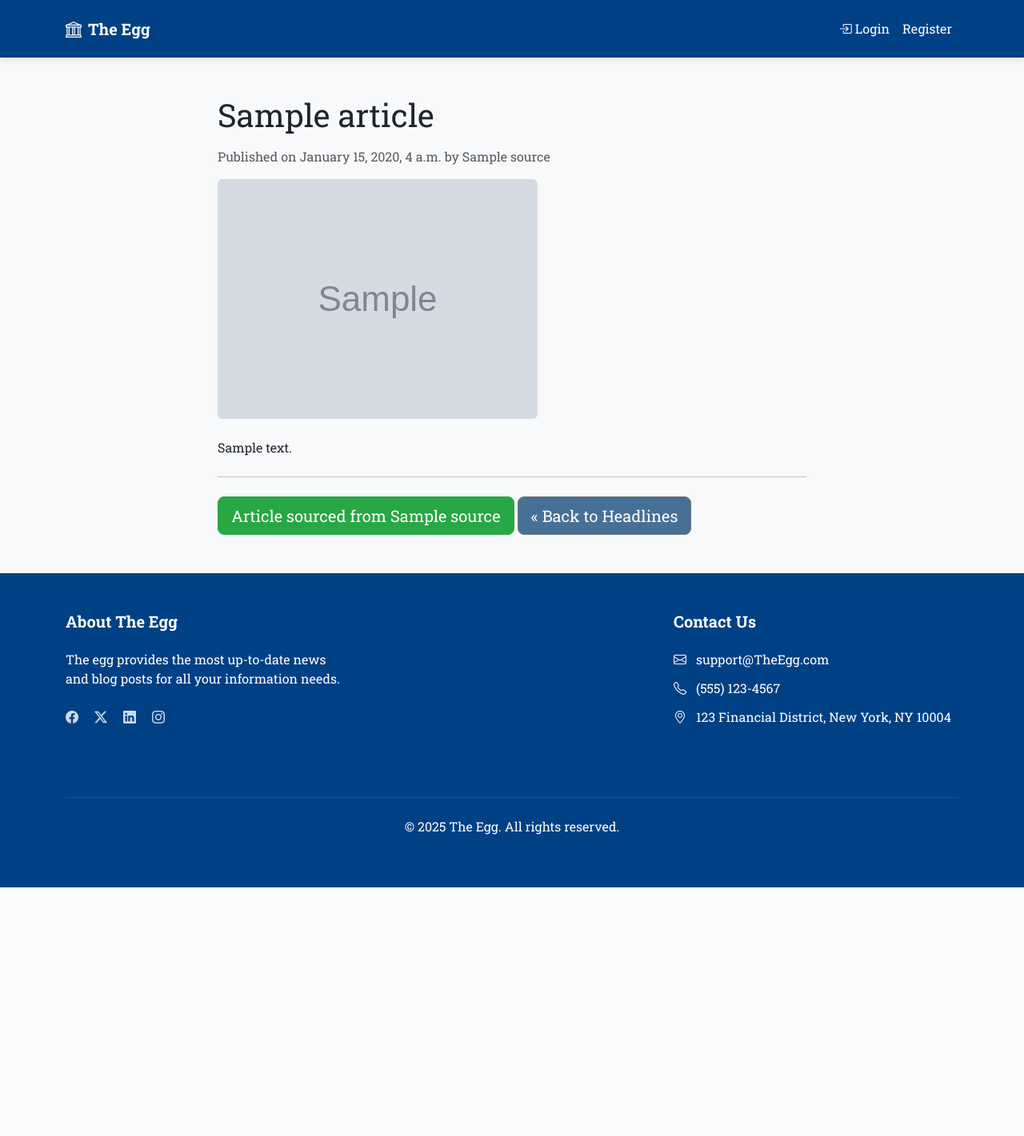
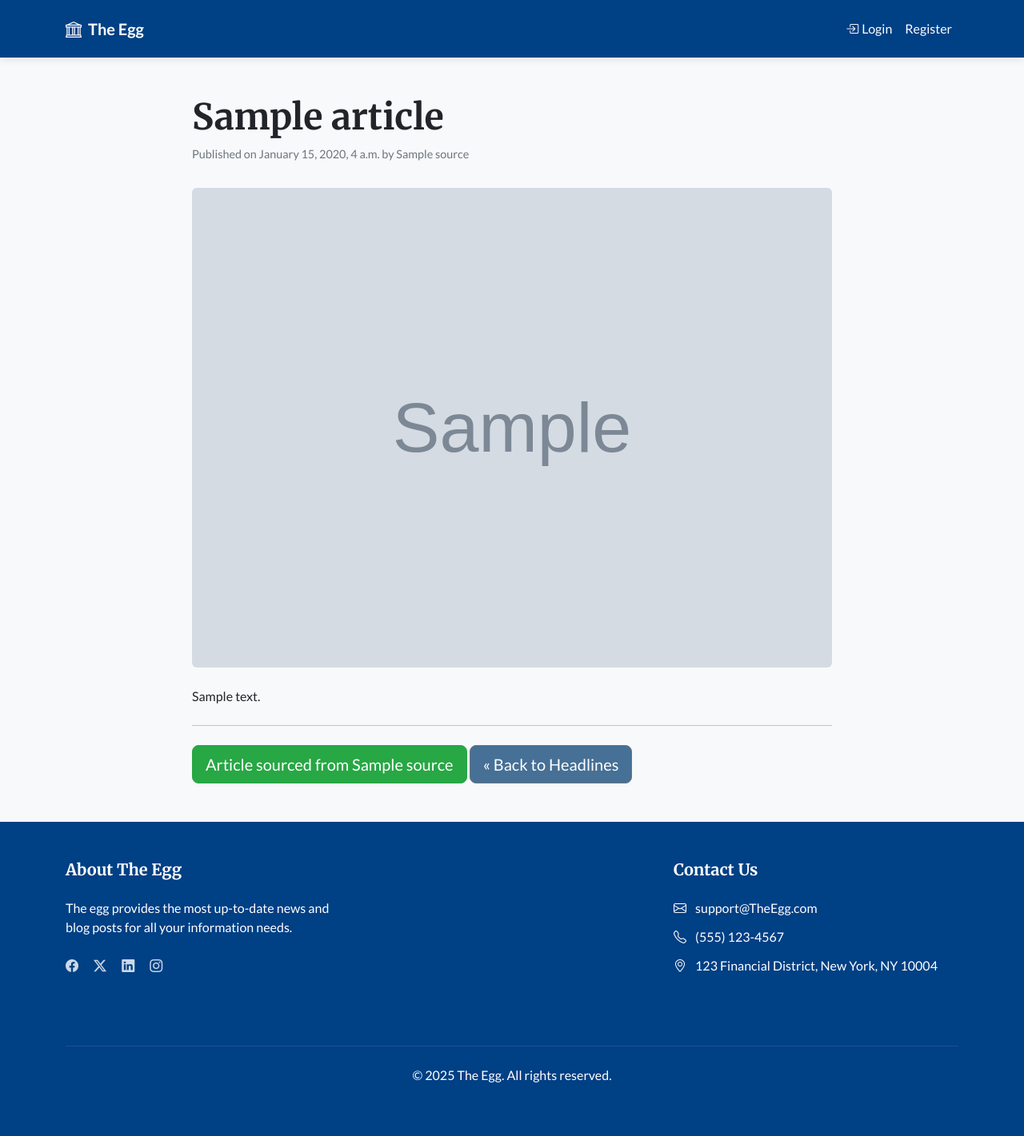
Before and after one commit to jakujobi/SE_Arch_Project_1, a Django app: page /article/1/ in a window 1280 px wide. Shown: the whole page at 80% size. Before the commit the page ends 1110 px from the top, so only its background shows below. Run offline with Django 5.2, Linux system fonts and the light colour scheme; tables that the repository leaves empty hold one stand-in row (values such as "Sample post"); grey boxes marked "Sample" are stand-in pictures.

Commit message:
Enhance styling and layout for article presentation
- Updated CSS to improve typography and add smooth transitions for links and article cards.
- Modified article detail template for better structure and readability, including new classes for styling.
- Integrated Google Fonts for Lato and Merriweather to enhance text appearance across the site.

```diff
--- a/news/static/css/style.css
+++ b/news/static/css/style.css
@@ -3,11 +3,96 @@
 /* Import Bootstrap Icons */
 @import url("https://cdn.jsdelivr.net/npm/bootstrap-icons@1.11.0/font/bootstrap-icons.css");
 
+/*
+   ================================
+   BASE STYLES & TYPOGRAPHY
+   ================================
+*/
 body {
-  font-family: "Roboto Slab", serif;
-  background-color: #f8f9fa; /* Light background for contrast */
+  font-family: 'Lato', sans-serif; /* NEW: Use Lato for body text */
+  background-color: #f8f9fa;
   color: #212529;
 }
+
+h1, h2, h3, h4, h5, h6 {
+  font-family: 'Merriweather', serif; /* NEW: Use Merriweather for headings */
+}
+
+a {
+  transition: color 0.2s ease-in-out; /* NEW: Smooth color transition for all links */
+}
+
+
+/*
+   ================================
+   NEWS-SPECIFIC STYLES
+   ================================
+*/
+
+/* Homepage Article Cards */
+.article-card {
+    transition: transform 0.2s ease-in-out, box-shadow 0.2s ease-in-out; /* NEW: Add smooth transition */
+}
+
+.article-card:hover {
+    transform: scale(1.03); /* NEW: Slightly scale up on hover */
+    box-shadow: 0 8px 25px rgba(0, 0, 0, 0.15); /* NEW: Add a more prominent shadow */
+}
+
+
+/* Article Detail Page */
+.article-container {
+    max-width: 800px; /* NEW: Constrain width for readability */
+    margin: 0 auto; /* NEW: Center the container */
+}
+
+.article-header h1 {
+    font-size: 2.8rem;
+    font-weight: 700;
+    margin-bottom: 0.5rem;
+}
+
+.article-meta {
+    font-size: 0.9rem;
+    color: #6c757d;
+    margin-bottom: 2rem;
+}
+
+.article-featured-image {
+    width: 100%;
+    height: auto;
+    border-radius: 8px;
+    margin-bottom: 2rem;
+}
+
+.article-body p {
+    font-size: 1.1rem;
+    line-height: 1.7; /* NEW: Improve line spacing for readability */
+    margin-bottom: 1.5rem;
+}
+
+.article-body img {
+    max-width: 100%; /* NEW: Ensure scraped images are responsive */
+    height: auto;
+    border-radius: 8px;
+    margin: 2rem 0;
+}
+
+.article-body blockquote {
+    border-left: 4px solid #007bff; /* NEW: Style for blockquotes */
+    padding-left: 1.5rem;
+    margin: 2rem 0;
+    font-style: italic;
+    color: #555;
+}
+
+
+/*
+   ================================
+   EXISTING & REUSABLE STYLES
+   (Slight modifications may occur)
+   ================================
+*/
 
 /* Navbar Styling */
 .navbar {
--- a/news/templates/base.html
+++ b/news/templates/base.html
@@ -5,6 +5,10 @@
     <meta charset="UTF-8" />
     <meta name="viewport" content="width=device-width, initial-scale=1.0" />
     <title>The Egg - News and Blog</title>
+    <!-- Google Fonts -->
+    <link rel="preconnect" href="https://fonts.googleapis.com">
+    <link rel="preconnect" href="https://fonts.gstatic.com" crossorigin>
+    <link href="https://fonts.googleapis.com/css2?family=Lato:wght@400;700&family=Merriweather:wght@400;700&display=swap" rel="stylesheet">
     <!-- Load Bootstrap via CDN -->
     <link rel="stylesheet" href="https://cdn.jsdelivr.net/npm/bootstrap@5.3.0/dist/css/bootstrap.min.css"/>
     <link rel="stylesheet" href="https://cdn.jsdelivr.net/npm/bootstrap-icons@1.11.1/font/bootstrap-icons.css"/>
--- a/news/templates/news/article_detail.html
+++ b/news/templates/news/article_detail.html
@@ -3,16 +3,18 @@
 {% block content %}
 <div class="container mt-5">
     <div class="row">
-        <div class="col-lg-8 offset-lg-2">
+        <div class="col-lg-12">
 
-            <h1 class="mb-3">{{ article.title }}</h1>
-
-            <p class="text-muted">
+            <div class="article-container">
+                <div class="article-header">
+                    <h1>{{ article.title }}</h1>
+                    <p class="article-meta">
                         Published on {{ article.published_at|date:"F j, Y, P" }} by {{ article.source.name }}
                     </p>
+                </div>
 
                 {% if article.image_url %}
-            <img src="{{ article.image_url }}" class="img-fluid rounded mb-4" alt="{{ article.title }}">
+                    <img src="{{ article.image_url }}" class="img-fluid rounded mb-4 article-featured-image" alt="{{ article.title }}">
                 {% endif %}
 
                 <div class="article-body">
@@ -32,6 +34,7 @@
                 <a href="{% url 'news:home' %}" class="btn btn-secondary btn-lg">
                     &laquo; Back to Headlines
                 </a>
+            </div>
 
         </div>
     </div>
--- a/news/templates/news/news.html
+++ b/news/templates/news/news.html
@@ -33,7 +33,7 @@
     <div class="row">
       {% for article in page_obj %}
       <div class="col-lg-4 col-md-6 mb-4">
-        <div class="card h-100">
+        <div class="card h-100 article-card">
           {% if article.image_url %}
           <img src="{{ article.image_url }}" class="card-img-top" alt="{{ article.title }}" style="object-fit: cover; height: 200px;">
           {% endif %}
```
Lines whose indentation alone changed are shown as unchanged.
